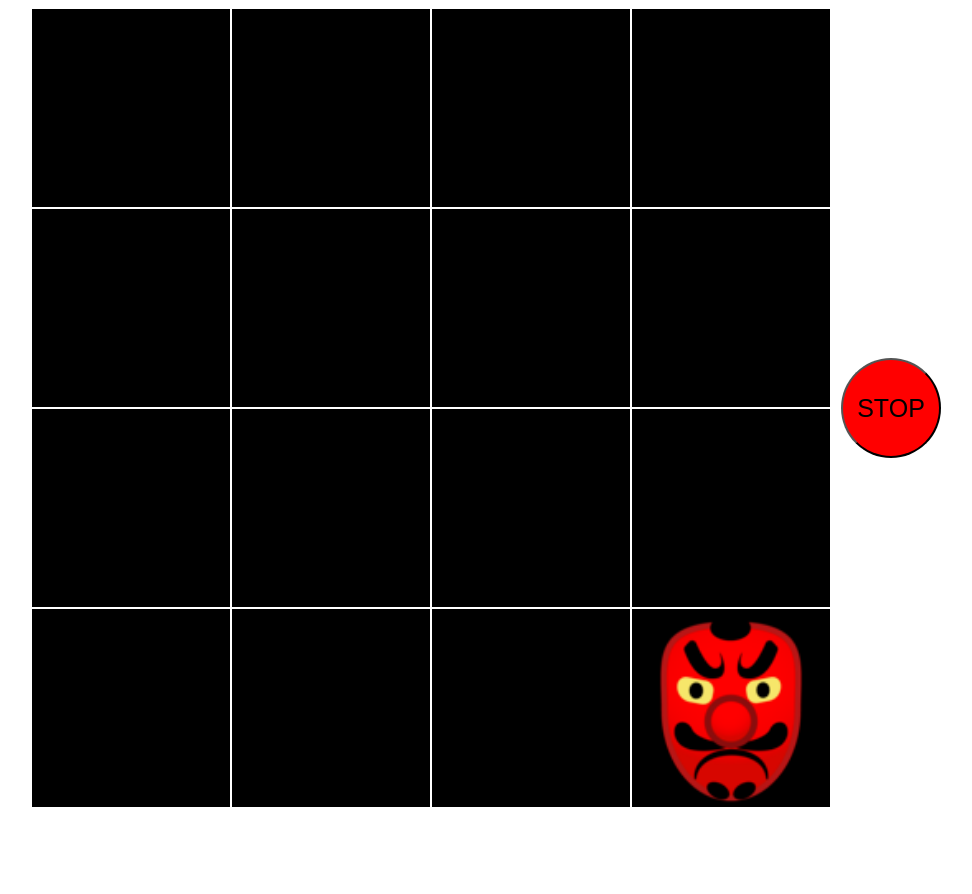
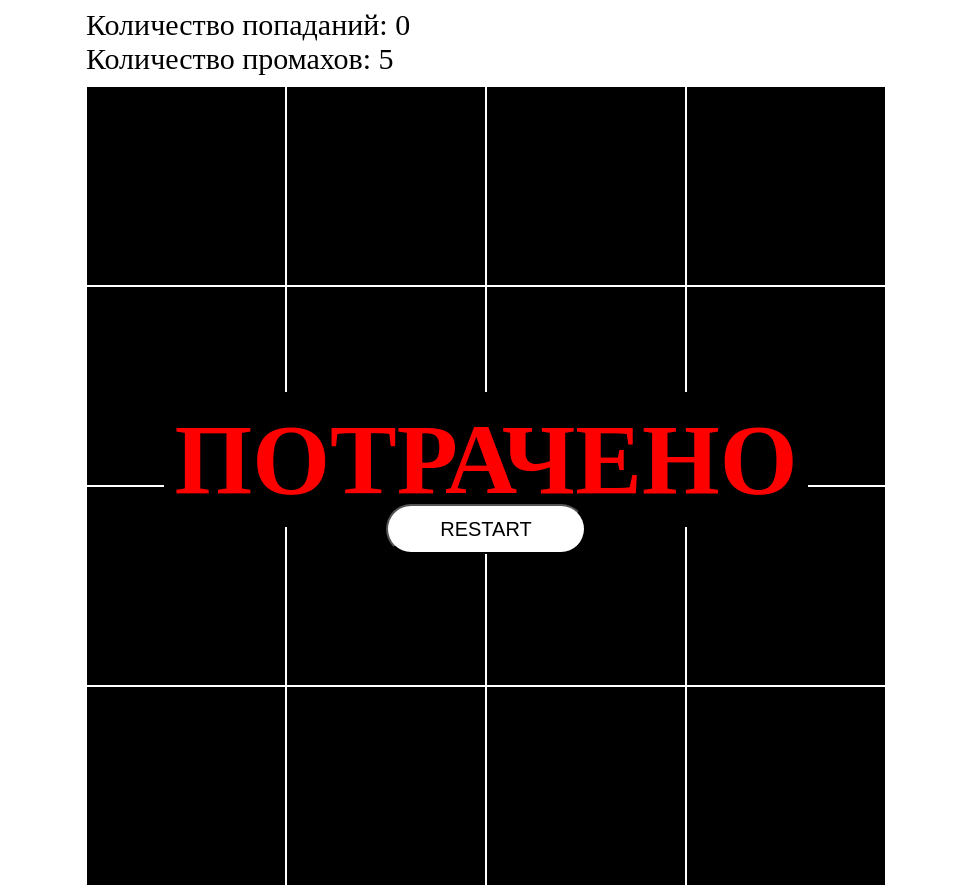
Before and after one commit to yakolman/workWithDom, a website built with webpack: page src/index.html in a window 1280 px wide. Shown: the whole page, without its empty margins (154-1126 px from the left). Before the commit the page ends 816 px from the top, so only its background shows below. Built offline with nearby package versions, Linux system fonts and the light colour scheme.

Commit message:
any many fixes

```diff
--- a/src/index.html
+++ b/src/index.html
@@ -6,7 +6,12 @@
     <title>Document</title>
 </head>
 <body>
+    <div class="counter-info">
+        <div class="count-hits">Количество попаданий: 0</div>
+        <div class="count-missed">Количество промахов: 0</div>
+    </div>
     <div class="game-field"></div>
-    <button class="stop-game">STOP</button>
+    <div class="wasted">ПОТРАЧЕНО</div>
+    <button class="restart">RESTART</button>
 </body>
 </html>
--- a/src/index.js
+++ b/src/index.js
@@ -1,10 +1,15 @@
 import './styles.css';
 import goblinImage from './goblin.png';
+import goblinImage2 from './goblin2.png';
 import createGameField from './createGameField';
 
 const gameField = document.querySelector('.game-field');
+const countMissedElement = document.querySelector('.count-missed');
+const countHitsElement = document.querySelector('.count-hits');
+const wasted = document.querySelector('.wasted')
+const restart = document.querySelector('.restart')
 if (!gameField) {
-  throw new Error('Элемент .game-field не найден в DOM');
+    throw new Error('Элемент .game-field не найден в DOM');
 }
 
 createGameField(gameField)
@@ -16,7 +21,22 @@ newImg.setAttribute('src', goblinImage)
 const fields = gameField.querySelectorAll ('.field')
 
 let currentPosition = null;
+let clickOnGoblin = false;
+let countMissed = 0;
+let countHits = 0;
+
 function moveGoblin() {
+    if (clickOnGoblin === false && currentPosition!== null) {
+        countMissed+=1
+    }
+    countMissedElement.textContent = `Количество промахов: ${countMissed}`
+    if (countMissed === 5) {
+        clearInterval(interval);
+        newImg.remove();
+        wasted.style.display = 'block'
+        restart.style.display = 'block'
+        return
+    }
     let randomNum = Math.floor(Math.random()*fields.length)
     while (randomNum === currentPosition) {
         randomNum = Math.floor(Math.random()*fields.length)
@@ -24,23 +44,38 @@ function moveGoblin() {
     const randomField = fields[randomNum]
     randomField.append(newImg)
     currentPosition = randomNum
-
+    clickOnGoblin = false;
 }
 
 const INTERVAL_MS = 1000;
 moveGoblin()
 let interval = setInterval(moveGoblin, INTERVAL_MS)
 
-const stopGame = document.querySelector('.stop-game')
-stopGame.addEventListener('click', () => {
-    if (interval !== null) {
+newImg.addEventListener('click', () => {
+    if (clickOnGoblin === false) {
+        countHits += 1
+    }
+    countHitsElement.textContent = `Количество попаданий: ${countHits}`
+    clickOnGoblin = true
     clearInterval(interval);
-    stopGame.textContent='START'
-    stopGame.classList.add('stop-game--paused')
-    interval = null
-    } else {
-    interval = setInterval(moveGoblin, INTERVAL_MS)
-    stopGame.textContent='STOP'
-    stopGame.classList.remove('stop-game--paused')
-    }
-});
+    newImg.setAttribute('src', goblinImage2)
+    setTimeout(()=> {
+        newImg.setAttribute('src', goblinImage);
+        newImg.remove();
+        moveGoblin();
+        interval = setInterval(moveGoblin, INTERVAL_MS);
+    }, 300)
+})
+
+restart.addEventListener('click', () => {
+    currentPosition = null;
+    clickOnGoblin = false;
+    countMissed = 0;
+    countHits = 0;
+    countHitsElement.textContent = `Количество попаданий: ${countHits}`;
+    countMissedElement.textContent = `Количество промахов: ${countMissed}`;
+    moveGoblin();
+    interval = setInterval(moveGoblin, INTERVAL_MS);
+    wasted.style.display = 'none'
+    restart.style.display = 'none'
+})
--- a/src/styles.css
+++ b/src/styles.css
@@ -1,16 +1,19 @@
 body {
     display: flex;
+    flex-direction: column;
     min-height: 100svh;
     justify-content: center;
     align-items: center;
 }
 
 .game-field {
+    position: relative;
     display: grid;
     grid-template-columns: 1fr 1fr 1fr 1fr;
     max-width: 800px;
     width: 100%;
     background-color: black;
+    cursor: url('./molot.png') 8 24, auto;
 }
 
 .field {
@@ -24,16 +27,33 @@ body {
     height: 100%;
 }
 
-.stop-game {
-    border-radius: 50%;
-    width: 100px;
-    height: 100px;
-    margin-left: 10px;
-    background-color: red;
-    font-family: Arial, Helvetica, sans-serif;
-    font-size: 25px;
+.counter-info {
+    width: 100%;
+    max-width: 800px;
+    text-align: left;
+    font-size: 30px;
+    font-weight: 600px;
+    padding-bottom: 10px;
 }
 
-.stop-game--paused{
-    background-color: green;
+.wasted {
+    display: none;
+    position: absolute;
+    top: 49%;
+    font-size: 100px;
+    font-weight: 800;
+    padding: 10px;
+    background-color: black;
+    color: red;
 }
+
+.restart {
+    display: none;
+    position: absolute;
+    width: 200px;
+    height: 50px;
+    top: 63%;
+    border-radius: 100px;
+    background-color: white;
+    font-size: 20px;
+}
```
Also changed, not shown: src/goblin2.png (added), src/molot.png (added).
